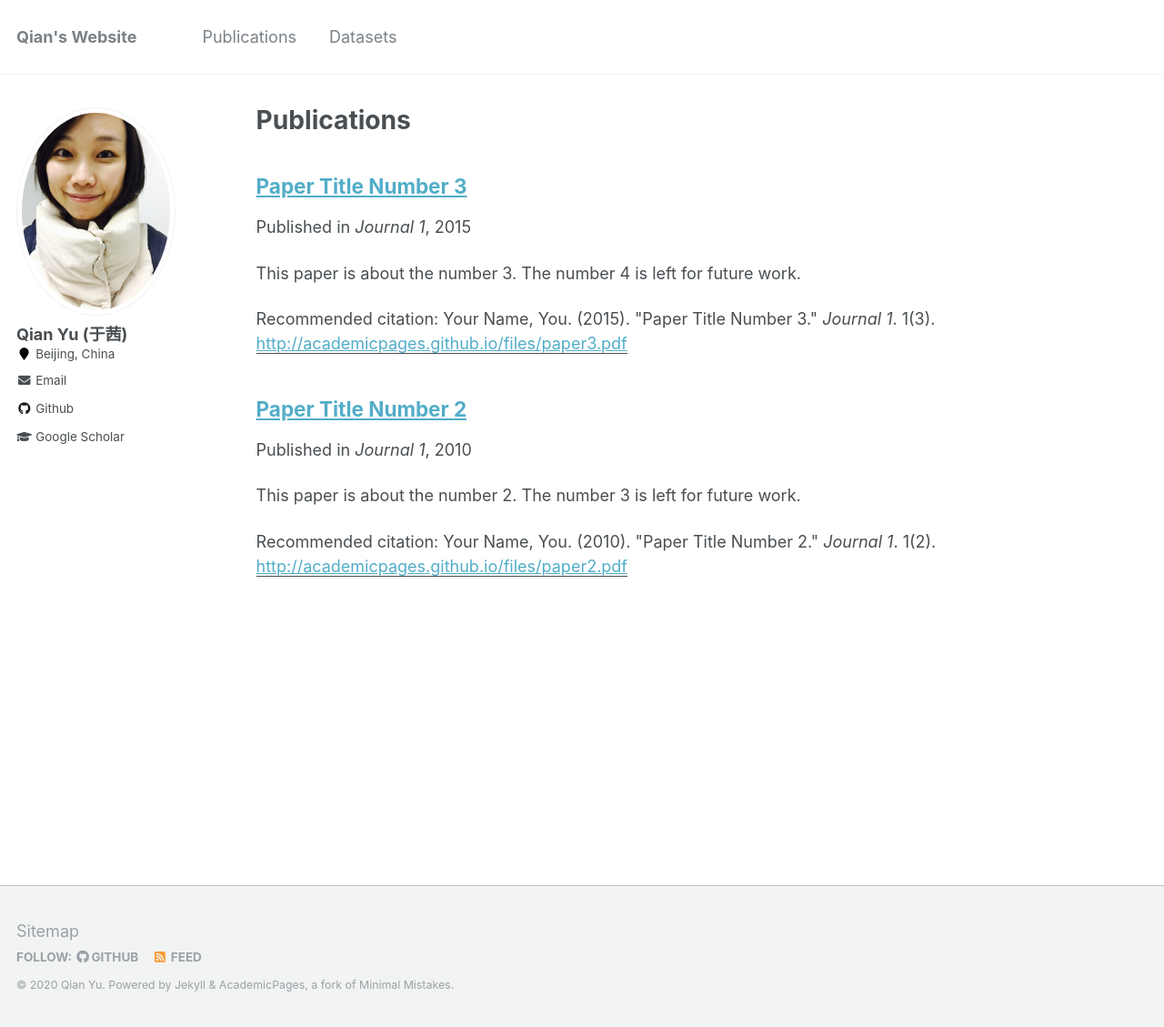
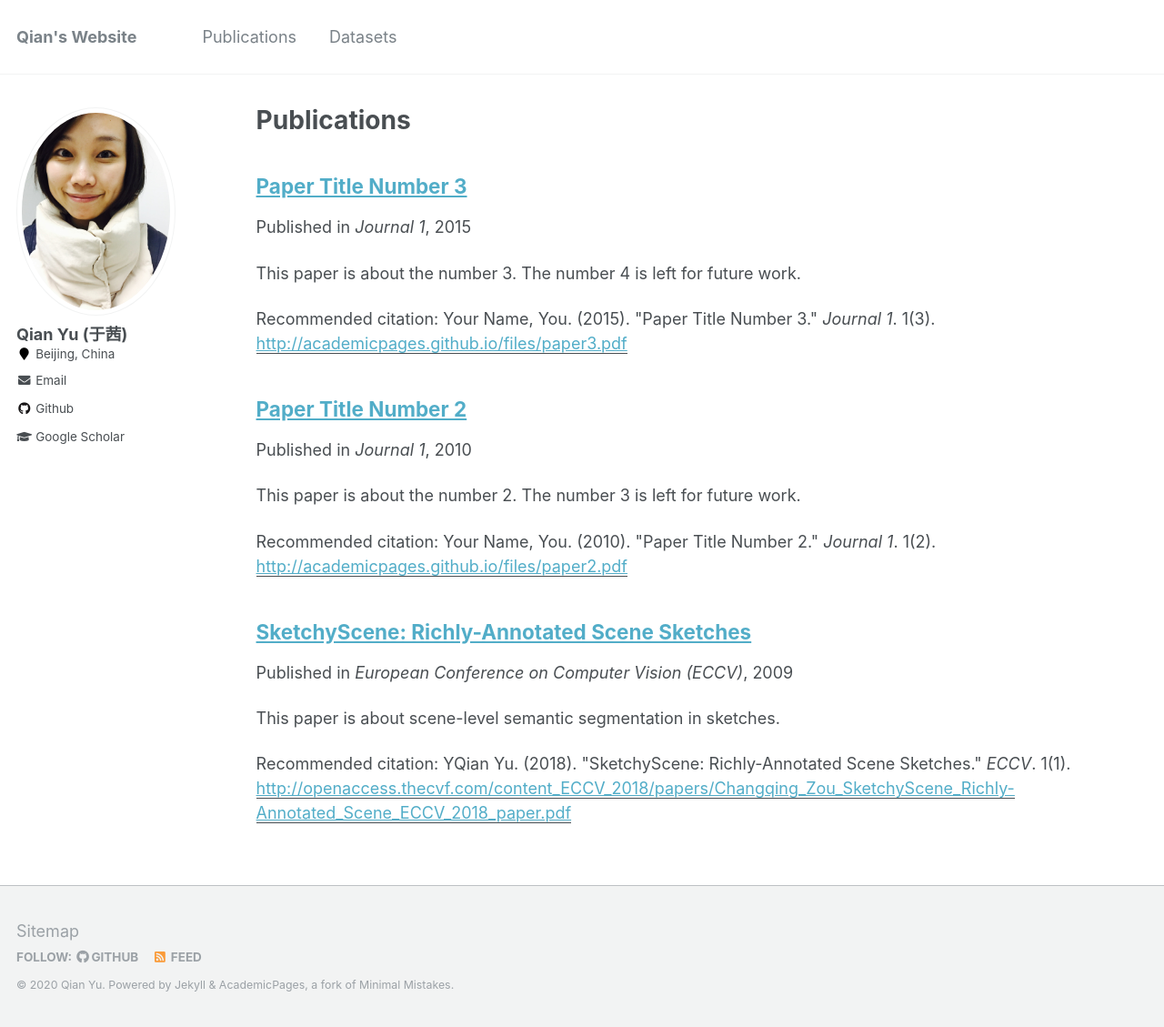
Before and after one commit to yuqian1023/yuqian1023.github.io, a Jekyll site: the page built from _pages/publications.md, in a window 1280 px wide and 1129 px high. Shown: the whole window at 91% size. Built offline with Jekyll 4.4.1, drawn with Linux system fonts in a browser that asks for light colours; a file with an impossible date is left out.

Commit message:
Update 2009-10-01-paper-title-number-1.md

```diff
--- a/_publications/2009-10-01-paper-title-number-1.md
+++ b/_publications/2009-10-01-paper-title-number-1.md
@@ -3,7 +3,7 @@ title: "SketchyScene: Richly-Annotated Scene Sketches"
 collection: publications
 permalink: /publication/2009-10-01-paper-title-number-1
 excerpt: 'This paper is about scene-level semantic segmentation in sketches.'
-date: 2018
+date: 2009-10-01
 venue: 'European Conference on Computer Vision (ECCV)'
 paperurl: 'http://openaccess.thecvf.com/content_ECCV_2018/papers/Changqing_Zou_SketchyScene_Richly-Annotated_Scene_ECCV_2018_paper.pdf'
 citation: 'YQian Yu. (2018). &quot;SketchyScene: Richly-Annotated Scene Sketches.&quot; <i>ECCV</i>. 1(1).'
```
